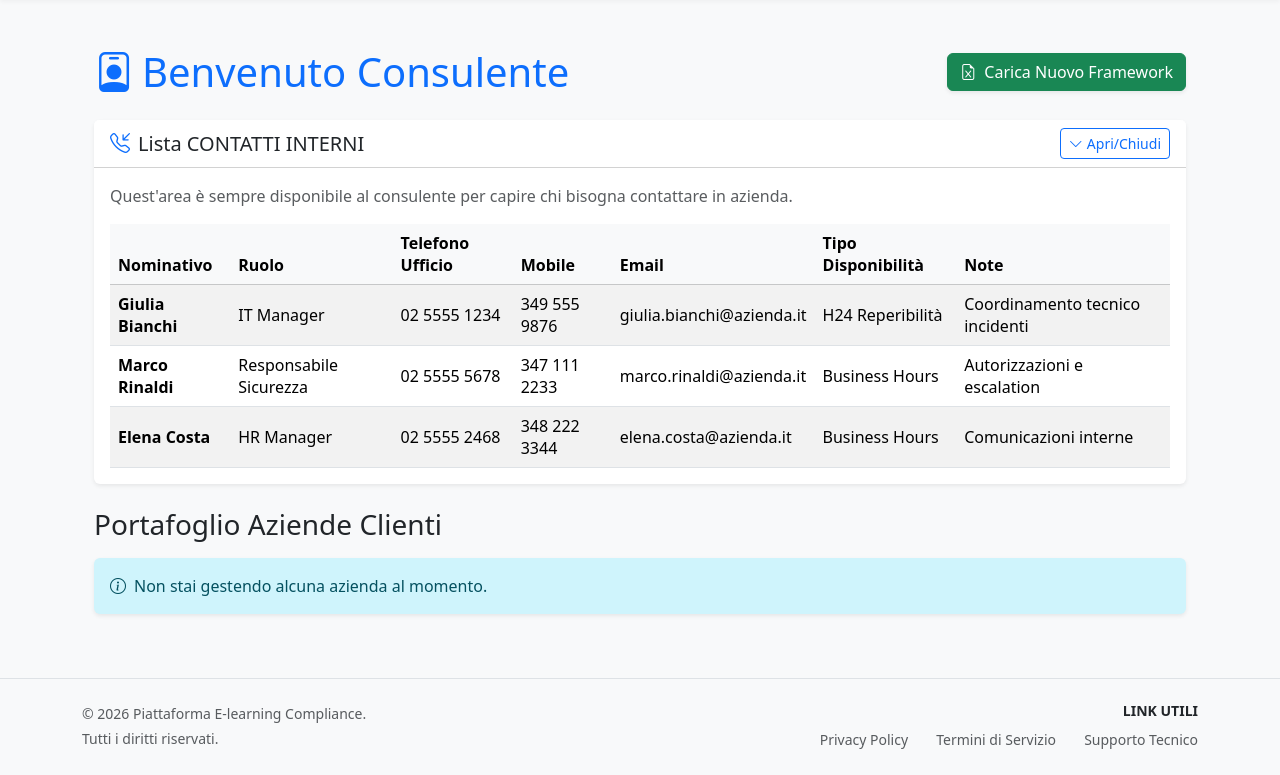
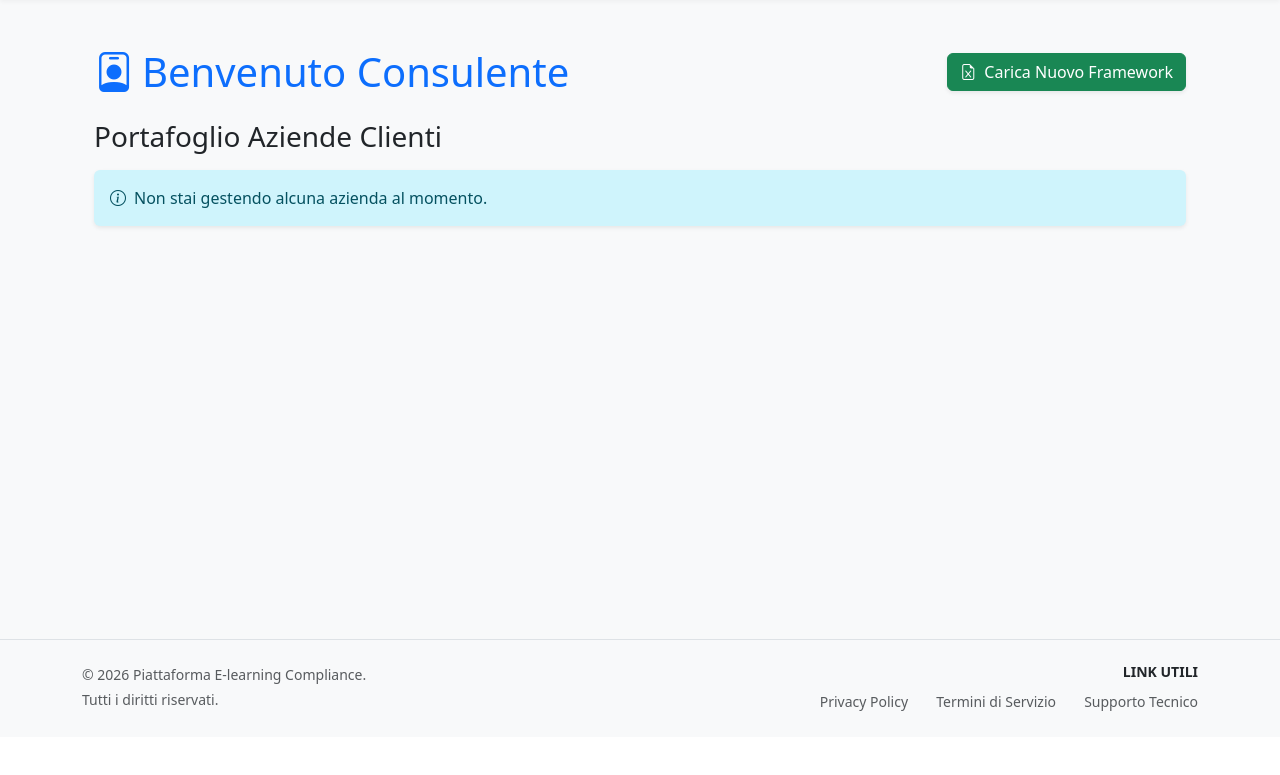
Before and after one commit to HUBCompliance/Piattaforma-HUBCOmpliance, a Django app: template templates/compliance/dashboard_consulente.html in a window 1280 px wide. Shown: the part 63-838 px from the top of the page. After the commit the page ends 774 px from the top, so only its background shows below. Run offline with Django 4.2, Linux system fonts and the light colour scheme; the template is opened without the code that fills it, so the values that code supplies are empty; parts of the project's set-up code (start-up, migrations or seed data) failed here and were passed over.

Commit message:
Update dashboard_consulente.html
Signed-off-by: GM <gianluca.muggittu@gmail.com>

```diff
--- a/templates/compliance/dashboard_consulente.html
+++ b/templates/compliance/dashboard_consulente.html
@@ -43,70 +43,6 @@
     </div>
   {% endif %}
 
-  {# SEZIONE 2: LISTA CONTATTI INTERNI #}
-  <div class="row mb-4">
-    <div class="col-12">
-      <div class="card shadow-sm border-0">
-        <div class="card-header bg-white d-flex justify-content-between align-items-center">
-          <h2 class="h5 mb-0">
-            <i class="bi bi-telephone-inbound me-2 text-primary"></i>{% translate "Lista CONTATTI INTERNI" %}
-          </h2>
-          <button class="btn btn-sm btn-outline-primary" type="button" data-bs-toggle="collapse" data-bs-target="#listaContattiInterni" aria-expanded="true" aria-controls="listaContattiInterni">
-            <i class="bi bi-chevron-down me-1"></i>{% translate "Apri/Chiudi" %}
-          </button>
-        </div>
-        <div class="collapse show" id="listaContattiInterni">
-          <div class="card-body">
-            <p class="text-muted mb-3">{% translate "Quest'area è sempre disponibile al consulente per capire chi bisogna contattare in azienda." %}</p>
-            <div class="table-responsive">
-              <table class="table table-striped align-middle mb-0">
-                <thead class="table-light">
-                  <tr>
-                    <th>{% translate "Nominativo" %}</th>
-                    <th>{% translate "Ruolo" %}</th>
-                    <th>{% translate "Telefono Ufficio" %}</th>
-                    <th>{% translate "Mobile" %}</th>
-                    <th>{% translate "Email" %}</th>
-                    <th>{% translate "Tipo Disponibilità" %}</th>
-                    <th>{% translate "Note" %}</th>
-                  </tr>
-                </thead>
-                <tbody>
-                  <tr>
-                    <td class="fw-semibold">Giulia Bianchi</td>
-                    <td>{% translate "IT Manager" %}</td>
-                    <td>02 5555 1234</td>
-                    <td>349 555 9876</td>
-                    <td>giulia.bianchi@azienda.it</td>
-                    <td>{% translate "H24 Reperibilità" %}</td>
-                    <td>{% translate "Coordinamento tecnico incidenti" %}</td>
-                  </tr>
-                  <tr>
-                    <td class="fw-semibold">Marco Rinaldi</td>
-                    <td>{% translate "Responsabile Sicurezza" %}</td>
-                    <td>02 5555 5678</td>
-                    <td>347 111 2233</td>
-                    <td>marco.rinaldi@azienda.it</td>
-                    <td>{% translate "Business Hours" %}</td>
-                    <td>{% translate "Autorizzazioni e escalation" %}</td>
-                  </tr>
-                  <tr>
-                    <td class="fw-semibold">Elena Costa</td>
-                    <td>{% translate "HR Manager" %}</td>
-                    <td>02 5555 2468</td>
-                    <td>348 222 3344</td>
-                    <td>elena.costa@azienda.it</td>
-                    <td>{% translate "Business Hours" %}</td>
-                    <td>{% translate "Comunicazioni interne" %}</td>
-                  </tr>
-                </tbody>
-              </table>
-            </div>
-          </div>
-        </div>
-      </div>
-    </div>
-  </div>
 
   {# SEZIONE 3: TUTTE LE AZIENDE GESTITE #}
   <div class="row">
```
